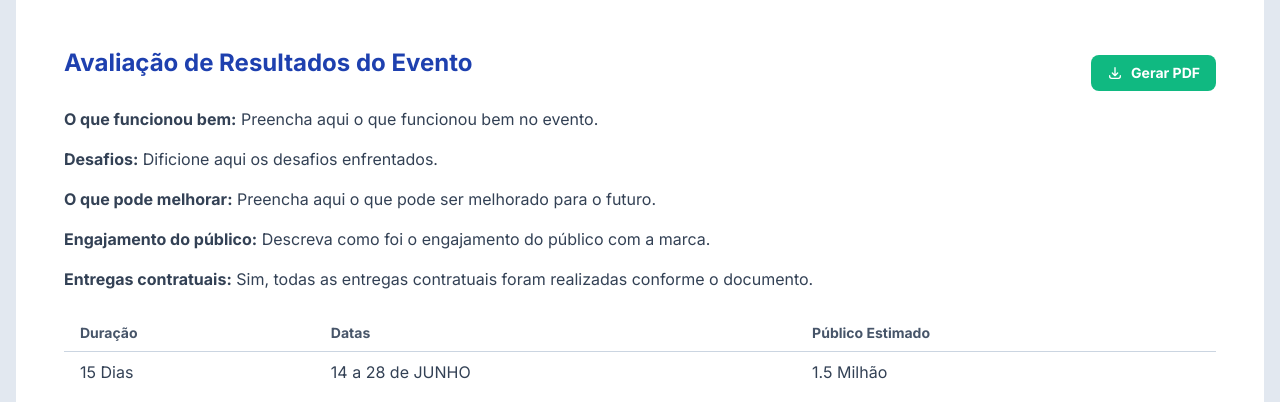
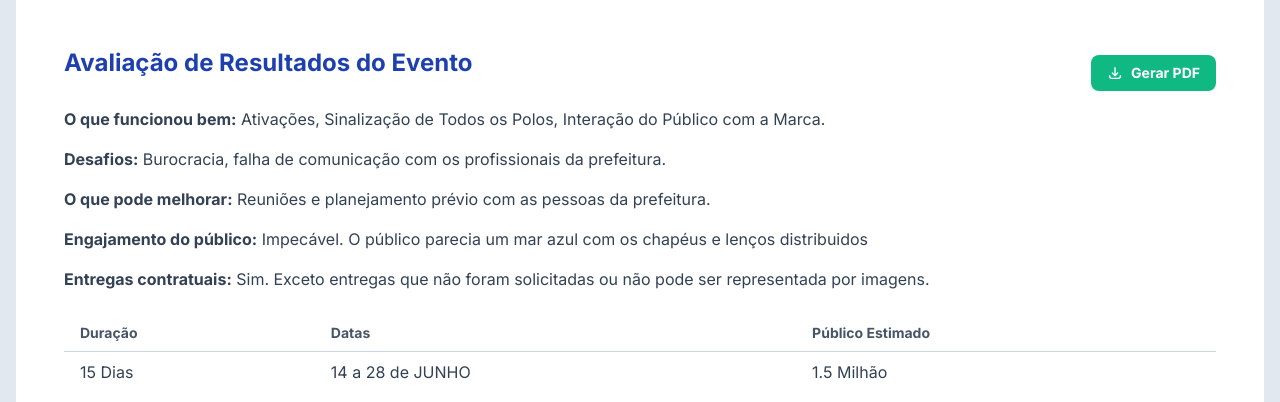
Before and after one commit to caducarvalheira/sj-eds, a plain HTML site: page index.html in a window 1280 px wide. Shown: the part 1299-1701 px from the top of the page. Drawn offline with nearby package versions, Linux system fonts and the light colour scheme.

Commit message:
Update1 index.html

```diff
--- a/index.html
+++ b/index.html
@@ -288,11 +288,11 @@
                 public: "1.5 Milhão",
                 instagram: [{ url: "https://www.instagram.com/saojoaodearcoverde.com.br/", username: "@saojoaodearcoverde.com.br" }],
                 evaluation: {
-                    workedWell: "Preencha aqui o que funcionou bem no evento.",
-                    challenges: "Dificione aqui os desafios enfrentados.",
-                    improvements: "Preencha aqui o que pode ser melhorado para o futuro.",
-                    engagement: "Descreva como foi o engajamento do público com a marca.",
-                    contractualDeliveries: "Sim, todas as entregas contratuais foram realizadas conforme o documento."
+                    workedWell: "Ativações, Sinalização de Todos os Polos, Interação do Público com a Marca.",
+                    challenges: "Burocracia, falha de comunicação com os profissionais da prefeitura.",
+                    improvements: "Reuniões e planejamento prévio com as pessoas da prefeitura.",
+                    engagement: "Impecável. O público parecia um mar azul com os chapéus e lenços distribuidos",
+                    contractualDeliveries: "Sim. Exceto entregas que não foram solicitadas ou não pode ser representada por imagens."
                 },
                 actions: [
                     {
```
